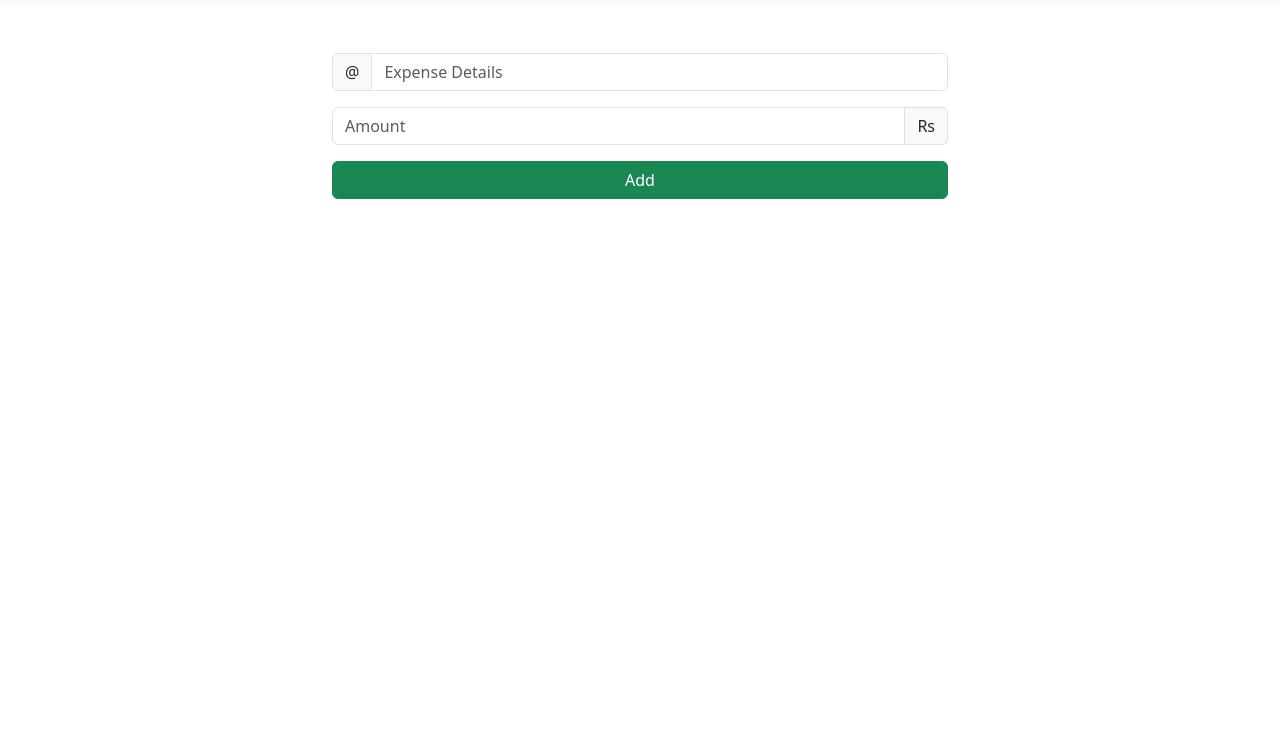
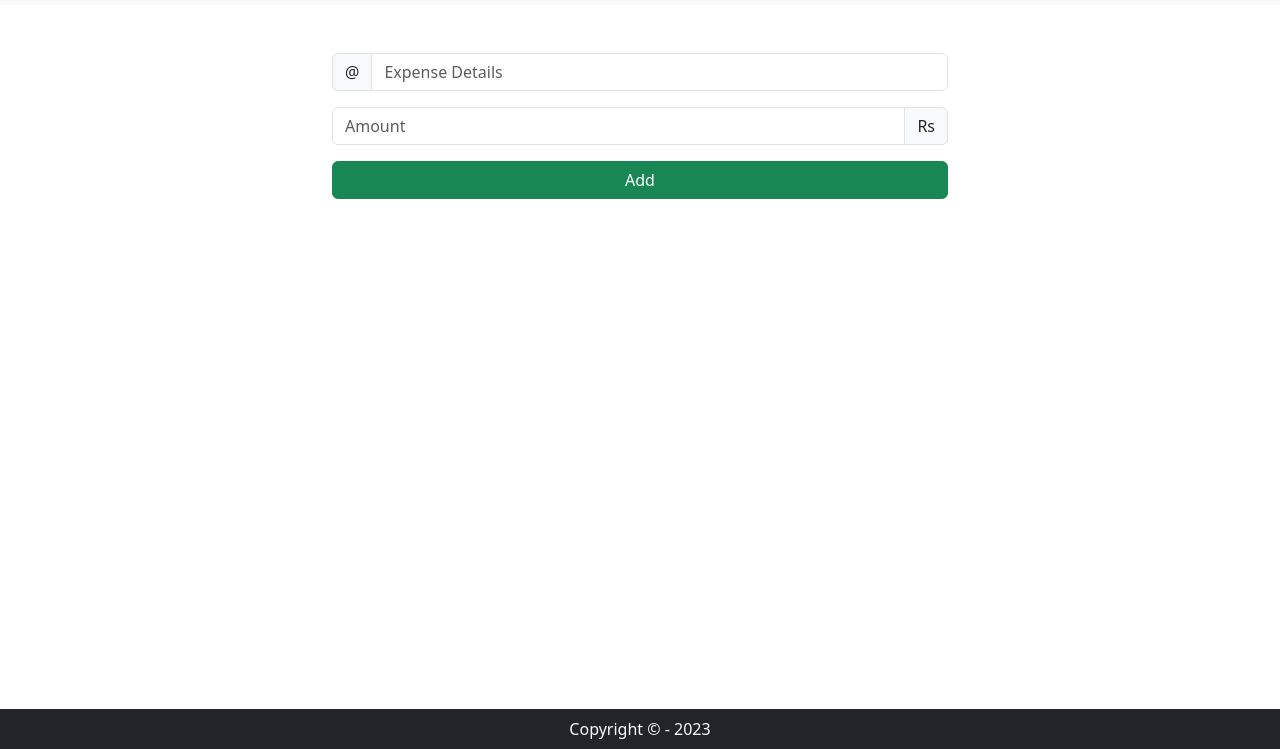
Before and after one commit to vrampranav/expense-23, a plain HTML site: page index.html in a window 1280 px wide. Shown: the part 51-800 px from the top of the page. Drawn offline with nearby package versions, Linux system fonts and the light colour scheme.

Commit message:
Add Footer

```diff
--- a/index.html
+++ b/index.html
@@ -3,7 +3,8 @@
 <head>
     <meta charset="UTF-8">
     <meta name="viewport" content="width=device-width, initial-scale=1.0">
-    <title>Sample</title>
+    <title>Expenser</title>
+    <link rel="stylesheet" href="style.css">
     <link href="https://cdn.jsdelivr.net/npm/bootstrap@5.3.2/dist/css/bootstrap.min.css" rel="stylesheet" integrity="sha384-T3c6CoIi6uLrA9TneNEoa7RxnatzjcDSCmG1MXxSR1GAsXEV/Dwwykc2MPK8M2HN" crossorigin="anonymous">
 </head>
 <body>
@@ -44,6 +45,9 @@
         <ul class="list-group list-group" id="expenses-tab">
         </ul>
       </div>
+      <footer id="footer" class="bg-dark p-2 text-light text-center">
+        Copyright &copy - 2023
+      </footer>
 
     <!-- --------------------------------------------- -->
     <script src="https://cdn.jsdelivr.net/npm/@popperjs/core@2.11.8/dist/umd/popper.min.js" integrity="sha384-I7E8VVD/ismYTF4hNIPjVp/Zjvgyol6VFvRkX/vR+Vc4jQkC+hVqc2pM8ODewa9r" crossorigin="anonymous"></script>
--- a/style.css
+++ b/style.css
@@ -0,0 +1,6 @@
+#footer{
+    position: fixed;
+    bottom: 0;
+    width: 100%;
+
+}
```
